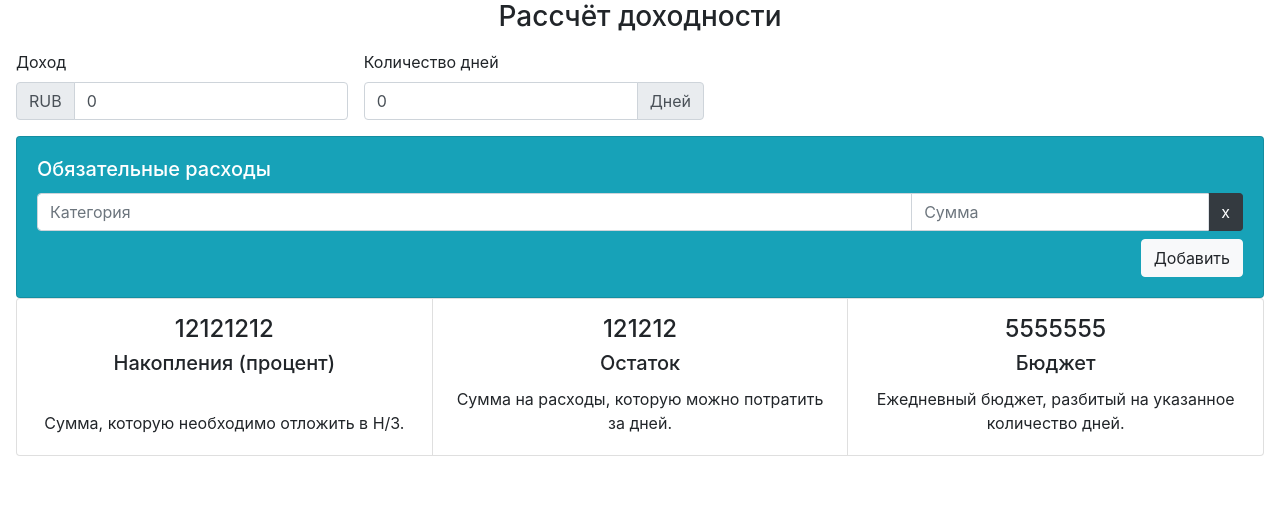
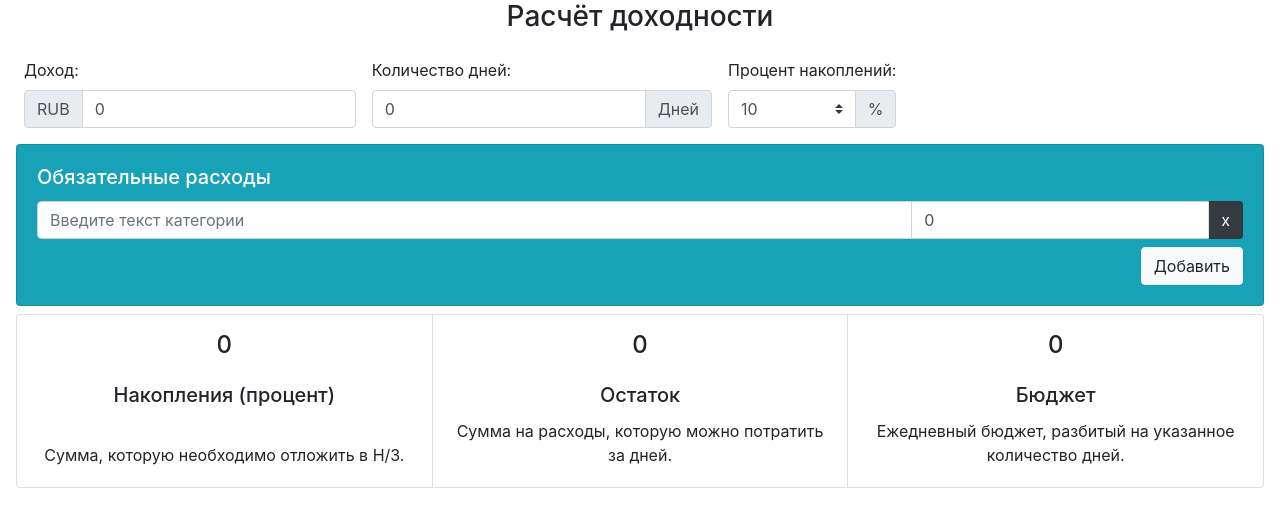
Before and after one commit to okurilo/fin-fast, a React (Create React App) app: page / in a window 1280 px wide. Shown: the top 526 px of the page. Built offline with nearby package versions, Linux system fonts and the light colour scheme.

Commit message:
add percent and operations"

```diff
--- a/src/App.js
+++ b/src/App.js
@@ -5,6 +5,7 @@ import './App.css';
 import Income from './components/Income';
 import Operation from './components/Operation';
 import Total from './components/Total';
+import Cost from './model/Cost';
 
 class App extends Component {
   constructor(props) {
@@ -13,21 +14,46 @@ class App extends Component {
     this.state = {
       income: 0,
       days: 0,
-      costs: [{id: 1}]
+      percentStorage: 10,
+      costs: [ new Cost(new Date().getTime()) ],
+      total: {
+        storage: 0,
+        balance: 0,
+        budget: 0
+      }
     };
   }
   handleChangeIncome = (event) => {
-    const value = parseInt( event.target.value, 10 );
-    this.setState({income: value });
+    let value = parseInt( event.target.value, 10 );
+    event.target.value = +event.target.value;
+    value = value || 0;
+    this.setState({income: value }, function () {
+      this._updateTotal();
+    });
   }
   handleChangeDays = (event) => {
-    const value = parseInt( event.target.value, 10 );
-    this.setState({days: value });
+    let value = parseInt( event.target.value, 10 );
+    event.target.value = +event.target.value;
+    value = value || 0;
+    this.setState({days: value }, function () {
+      this._updateTotal();
+    });
+  }
+  percentStorageSelect = (event) => {
+    let value = parseInt( event.target.value, 10 );
+    // event.target.value = +event.target.value;
+    // value = value || 0;
+    this.setState({percentStorage: value }, function () {
+      this._updateTotal();
+    });
+
   }
   addCost = () => {
     const costs = [...this.state.costs];
-    costs.unshift({id: new Date().getTime()});
-    this.setState({costs: costs});
+    costs.unshift( new Cost(new Date().getTime()) );
+    this.setState( {costs: costs} , function () {
+      this._updateTotal();
+    });
   }
   deleteCost = (event) => {
     const id = +event.target.id;
@@ -35,22 +61,81 @@ class App extends Component {
     costs = costs.filter((cost) => {
       return cost.id !== id;
     });
-    this.setState({costs: costs});
+    this.setState({costs: costs}, function () {
+      this._updateTotal();
+    });
+  }
+  handleChangeCostText = (event) => {
+    const id = +event.target.id;
+    const value = event.target.value;
+    let costs = [...this.state.costs];
+    costs.forEach((el) => {
+      if (el.id === id) {
+        el.text = value;
+      }
+    });
+    this.setState({costs: costs}, function () {
+      this._updateTotal();
+    });
+  }
+  handleChangeCostValue = (event) => {
+    const id = +event.target.id;
+    const value = parseInt( event.target.value, 10 );
+    event.target.value = +event.target.value;
+    let costs = [...this.state.costs];
+    costs.forEach((el) => {
+      if (el.id === id) {
+        el.value = value;
+      }
+    });
+    this.setState({costs: costs}, function () {
+      this._updateTotal();
+    });
+  }
+  _updateTotal = () => {
+    let income = this.state.income;
+    let days = this.state.days;
+    let costs = [...this.state.costs];
+    const percentStorage = this.state.percentStorage / 100;
+    let total = this.state.total;
+    let requiredCosts = this._countRequiredCost(costs);
+
+    total.storage = parseInt(income * percentStorage, 10) || 0;
+    total.balance = parseInt(income - total.storage, 10) - requiredCosts || 0;
+    total.budget = parseInt(total.balance / days, 10) || 0;
+    this.setState({total});
+  }
+  _countRequiredCost = (costs) => {
+    let result = costs.reduce(
+      (accumulator, currentValue) => accumulator + currentValue.value,
+      0
+    );
+    return result;
   }
   render() {
     return (
       <div className="App">
         <header>
-          <h3 className="" >Рассчёт доходности</h3>
+          <h3 className="" >Расчёт доходности</h3>
         </header>
         <section className="m-3 text-left">
           <Income
            income={this.state.income}
            days={this.state.days}
+           percentStorage={this.state.percentStorage}
+           percentStorageSelect={this.percentStorageSelect}
            handleChangeIncome={this.handleChangeIncome}
            handleChangeDays={this.handleChangeDays} />
-          <Operation costs={this.state.costs} addCost={this.addCost} deleteCost={this.deleteCost} ></Operation>
-          <Total></Total>
+          <Operation
+           costs={this.state.costs}
+           addCost={this.addCost}
+           deleteCost={this.deleteCost}
+           changeText={this.handleChangeCostText}
+           changeValue={this.handleChangeCostValue} ></Operation>
+          <Total
+           storage={this.state.total.storage}
+           balance={this.state.total.balance}
+           budget={this.state.total.budget} ></Total>
         </section>
         <footer></footer>
       </div>
--- a/src/components/Income.js
+++ b/src/components/Income.js
@@ -3,9 +3,9 @@ import React, { Component } from 'react';
 export default class Income extends Component {
   render() {
     return (
-        <div className="d-flex">
-            <div>
-              <label htmlFor="income">Доход</label>
+        <div className="d-flex flex-wrap">
+            <div className="m-2" >
+              <label htmlFor="income">Доход:</label>
               <div className="input-group">
                 <div className="input-group-prepend">
                   <span className="input-group-text">RUB</span>
@@ -18,8 +18,8 @@ export default class Income extends Component {
                  value={this.props.income}/>
               </div>
             </div>
-            <div className="ml-3" >
-              <label htmlFor="days">Количество дней</label>
+            <div className="m-2" >
+              <label htmlFor="days">Количество дней:</label>
               <div className="input-group">
                 <input
                  type="number"
@@ -32,6 +32,25 @@ export default class Income extends Component {
                 </div>
               </div>
             </div>
+            <div className="m-2" >
+              <label htmlFor="days">Процент накоплений:</label>
+              <div className="input-group">
+                <select
+                 class="custom-select"
+                 id="inputGroupSelect01"
+                 defaultValue={this.props.percentStorage}
+                 onChange={this.props.percentStorageSelect} >
+                  <option value="10">10</option>
+                  <option value="15">15</option>
+                  <option value="20">20</option>
+                  <option value="25">25</option>
+                  <option value="30">30</option>
+                </select>
+                <div className="input-group-append">
+                  <span className="input-group-text">%</span>
+                </div>
+              </div>
+            </div>
         </div>
     );
   }
--- a/src/components/Operation.js
+++ b/src/components/Operation.js
@@ -2,25 +2,38 @@ import React, { Component } from 'react';
 
 export default class Operation extends Component {
   render() {
-    const {costs, addCost, deleteCost} = this.props;
+    const {
+        costs,
+        addCost,
+        deleteCost,
+        changeText,
+        changeValue
+    } = this.props;
     return (
-        <div className="card text-white bg-info mt-3">
+        <div className="card text-white bg-info mt-2">
             <div className="card-body">
                 <h5 className="card-title">Обязательные расходы</h5>
                 {costs.map((cost)=>{
                     return (
                         <div key={cost.id} className="input-group mb-2">
                           <input
+                           {...cost}
                            type="text"
                            className="w-50 form-control"
-                           placeholder="Категория" aria-label="Категория" aria-describedby="button-addon4"/>
+                           onChange={changeText}
+                           value={cost.text}
+                           placeholder="Введите текст категории" aria-label="Введите текст категории" aria-describedby="button-addon4"/>
                           <input
+                           {...cost}
                            type="text"
                            className="form-control"
+                           onChange={changeValue}
+                           value={cost.value}
                            placeholder="Сумма" aria-label="Сумма" aria-describedby="button-addon4"/>
                           <div className="input-group-append" id="button-addon4">
                             {/* <button className="btn btn-outline-light" type="button">Edit</button> */}
-                            <button {...cost}
+                            <button
+                             {...cost}
                              onClick={deleteCost}
                              className="border-left btn btn-dark"
                              type="button">x</button>
--- a/src/components/Total.js
+++ b/src/components/Total.js
@@ -2,27 +2,28 @@ import React, { Component } from 'react'
 
 export default class Total extends Component {
   render() {
+    const {storage, balance, budget} = this.props;
     return (
-      <div className="card-group text-center">
+      <div className="mt-2 card-group text-center">
         <div className="card">
-          <h4 className="mt-3" >12121212</h4>
+          <h4 className="pb-3 mt-3" >{storage}</h4>
           <div className="pt-0 card-body d-flex flex-column justify-content-between">
             <h5 className="card-title">Накопления (процент)</h5>
-            <p class="card-text">Сумма, которую необходимо отложить в Н/З.</p>
+            <p className="card-text">Сумма, которую необходимо отложить в Н/З.</p>
           </div>
         </div>
         <div className="card">
-          <h4 className="mt-3" >121212</h4>
+          <h4 className="pb-3 mt-3" >{balance}</h4>
           <div className="pt-0 card-body d-flex flex-column justify-content-between">
             <h5 className="card-title ">Остаток</h5>
-            <p class="card-text">Сумма на расходы, которую можно потратить за {} дней.</p>
+            <p className="card-text">Сумма на расходы, которую можно потратить за {} дней.</p>
           </div>
         </div>
         <div className="card">
-          <h4 className="mt-3" >5555555</h4>
+          <h4 className="pb-3 mt-3" >{budget}</h4>
           <div className="pt-0 card-body d-flex flex-column justify-content-between">
             <h5 className="card-title ">Бюджет</h5>
-            <p class="card-text">Ежедневный бюджет, разбитый на указанное количество дней.</p>
+            <p className="card-text">Ежедневный бюджет, разбитый на указанное количество дней.</p>
           </div>
         </div>
       </div>
--- /dev/null
+++ b/src/model/Cost.js
@@ -0,0 +1,7 @@
+export default class Cost {
+    constructor( id ) {
+        this.id = id;
+        this.text = "";
+        this.value = 0;
+    }
+}
```
Also changed, not shown: package.json (+8 -2 lines), 1 other file (tests, documents, lock files or other folders).
